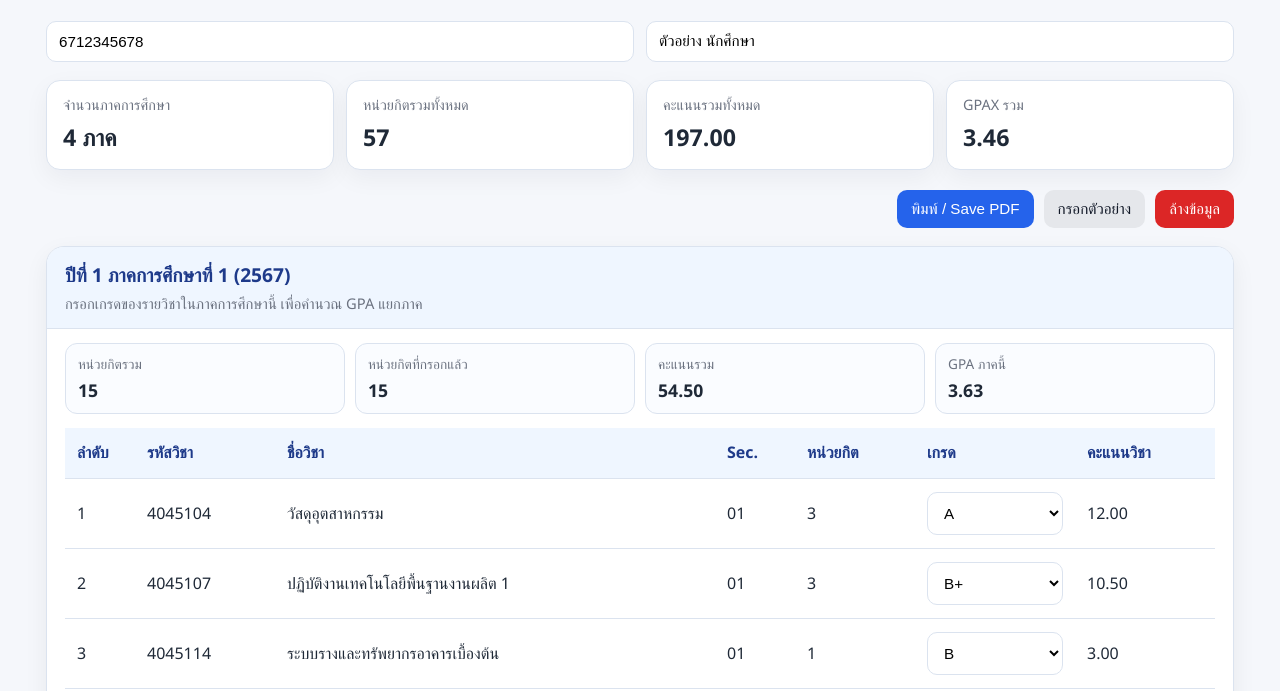
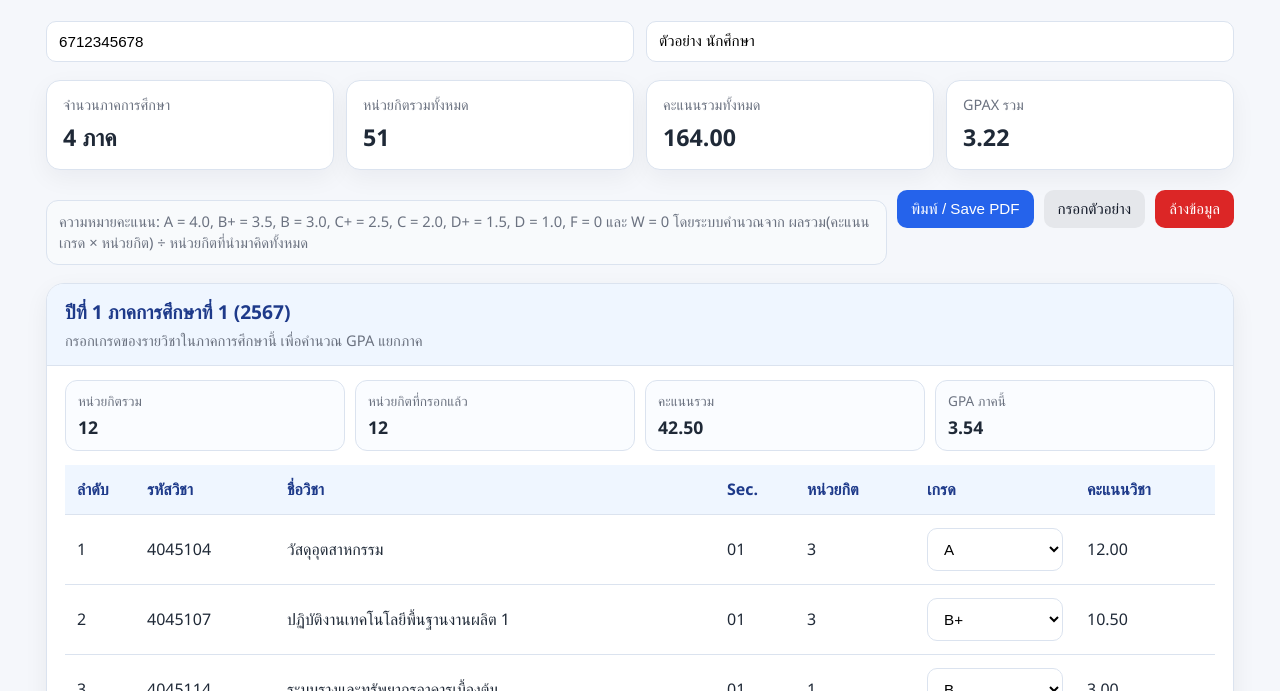
Before and after one commit to PoPoLab/grade-calculator, a plain HTML site: page index.html in a window 1280 px wide. Both pictures are taken after a click on the button "กรอกตัวอย่าง". Shown: the part 109-800 px from the top of the page. Drawn offline with Linux system fonts and the light colour scheme.

Commit message:
Update index.html

```diff
--- a/index.html
+++ b/index.html
@@ -95,9 +95,32 @@
       display: flex;
       gap: 10px;
       flex-wrap: wrap;
+      justify-content: space-between;
+      align-items: flex-start;
+      margin-bottom: 18px;
+    }
+
+    .toolbar-left {
+      flex: 1 1 420px;
+      min-width: 280px;
+    }
+
+    .toolbar-right {
+      display: flex;
+      gap: 10px;
+      flex-wrap: wrap;
       justify-content: flex-end;
       align-items: center;
-      margin-bottom: 18px;
+    }
+
+    .score-note {
+      margin-top: 10px;
+      font-size: 0.92rem;
+      color: var(--muted);
+      background: #f8fafc;
+      border: 1px solid var(--border);
+      border-radius: 12px;
+      padding: 10px 12px;
     }
 
     button {
@@ -260,9 +283,16 @@
     </div>
 
     <div class="toolbar">
-      <button class="btn-primary" onclick="window.print()">พิมพ์ / Save PDF</button>
-      <button class="btn-secondary" onclick="fillExample()">กรอกตัวอย่าง</button>
-      <button class="btn-danger" onclick="resetGrades()">ล้างข้อมูล</button>
+      <div class="toolbar-left">
+        <div class="score-note">
+          ความหมายคะแนน: A = 4.0, B+ = 3.5, B = 3.0, C+ = 2.5, C = 2.0, D+ = 1.5, D = 1.0, F = 0 และ W = 0 โดยระบบคำนวณจาก ผลรวม(คะแนนเกรด × หน่วยกิต) ÷ หน่วยกิตที่นำมาคิดทั้งหมด
+        </div>
+      </div>
+      <div class="toolbar-right">
+        <button class="btn-primary" onclick="window.print()">พิมพ์ / Save PDF</button>
+        <button class="btn-secondary" onclick="fillExample()">กรอกตัวอย่าง</button>
+        <button class="btn-danger" onclick="resetGrades()">ล้างข้อมูล</button>
+      </div>
     </div>
 
     <div id="termsContainer"></div>
@@ -282,7 +312,8 @@
       "C": 2.0,
       "D+": 1.5,
       "D": 1.0,
-      "F": 0.0
+      "F": 0.0,
+      "W": 0.0
     };
 
     const terms = [
@@ -294,8 +325,7 @@
           { code: "4045107", name: "ปฏิบัติงานเทคโนโลยีพื้นฐานงานผลิต 1", sec: "01", credits: 3, grade: "" },
           { code: "4045114", name: "ระบบรางและทรัพยากรอาคารเบื้องต้น", sec: "01", credits: 1, grade: "" },
           { code: "4045116", name: "หลักการอ่านแบบ และเขียนแบบเครื่องกลเบื้องต้น", sec: "01", credits: 3, grade: "" },
-          { code: "4045118", name: "งานช่างกล", sec: "01", credits: 2, grade: "" },
-          { code: "5011114", name: "ภาษาอังกฤษปรับพื้นฐาน", sec: "02", credits: 3, grade: "" }
+          { code: "4045118", name: "งานช่างกล", sec: "01", credits: 2, grade: "" }
         ]
       },
       {
@@ -306,8 +336,7 @@
           { code: "4045102", name: "คณิตศาสตร์สำหรับช่างซ่อมบำรุง", sec: "01", credits: 3, grade: "" },
           { code: "4045106", name: "พื้นฐานงานคอมพิวเตอร์สำนักงานและอินโฟกราฟิก", sec: "01", credits: 3, grade: "" },
           { code: "4045109", name: "ปฏิบัติงานเชื่อมโลหะ", sec: "01", credits: 3, grade: "" },
-          { code: "4045117", name: "พื้นฐานงานไฟฟ้า", sec: "01", credits: 3, grade: "" },
-          { code: "5011115", name: "ภาษาอังกฤษเบื้องต้น", sec: "02", credits: 3, grade: "" }
+          { code: "4045117", name: "พื้นฐานงานไฟฟ้า", sec: "01", credits: 3, grade: "" }
         ]
       },
       {
@@ -473,8 +502,8 @@
 
     function fillExample() {
       const samples = {
-        year1_sem1: ["A", "B+", "B", "A", "C+", "A"],
-        year1_sem2: ["B", "B+", "A", "C+", "B", "A"],
+        year1_sem1: ["A", "B+", "B", "A", "C+"],
+        year1_sem2: ["B", "B+", "A", "C+", "W"],
         year2_sem1: ["A", "B+", "B"],
         year2_sem2: ["A", "B", "B+", "A", "C+"]
       };
```
